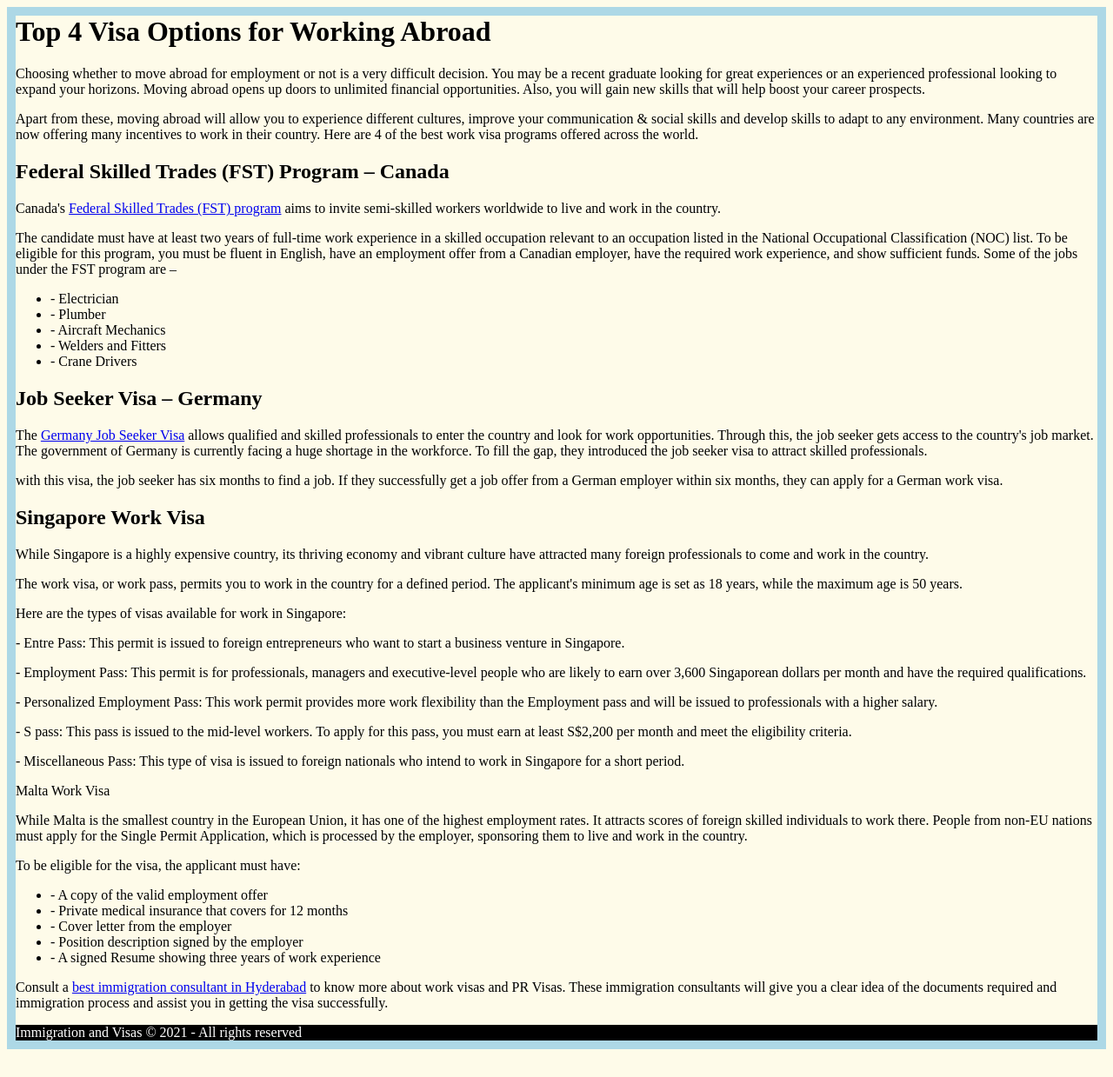
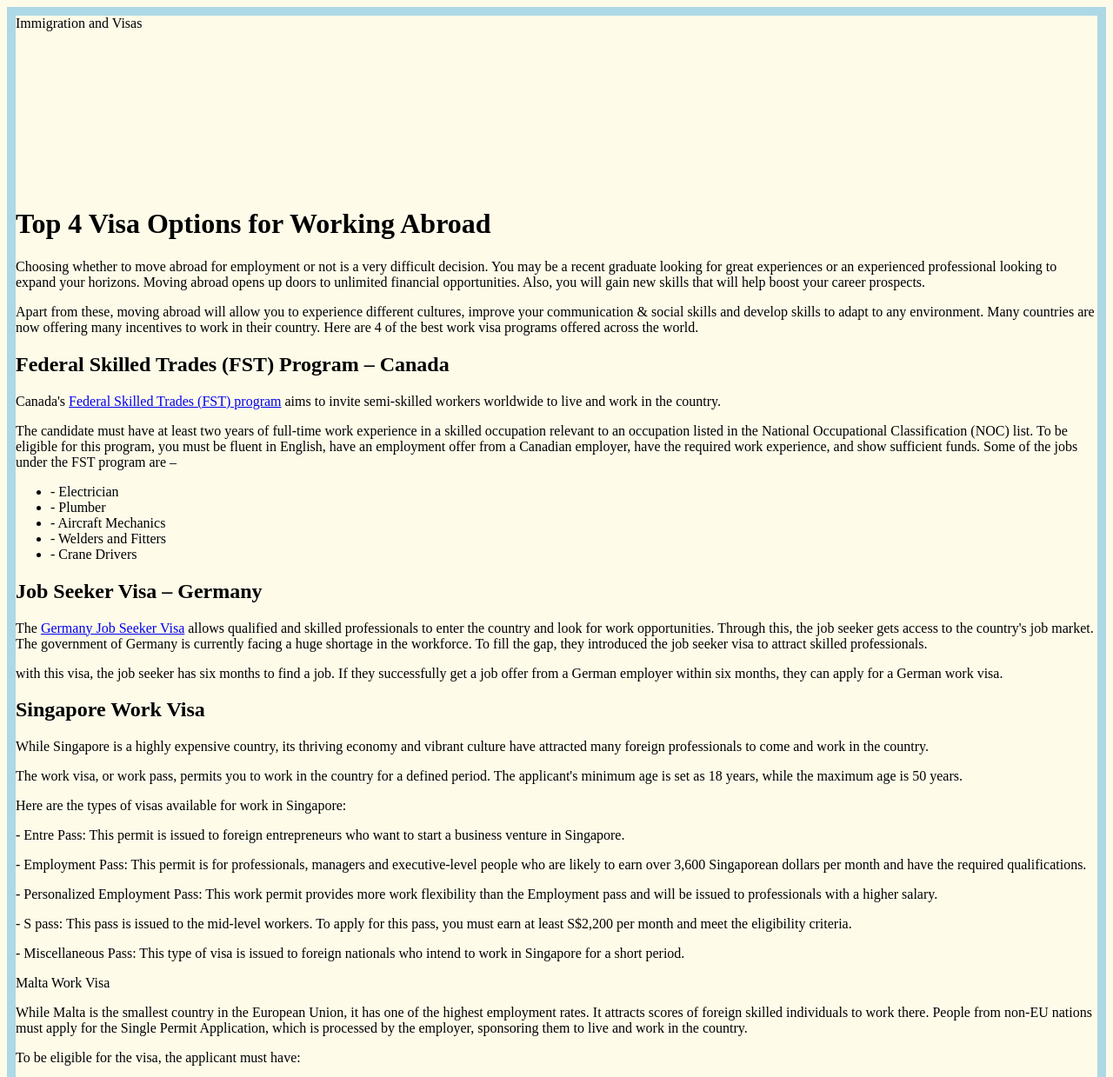
Before and after one commit to panditgs/careeroverseas, a plain HTML site: page index.html in a window 1280 px wide. Shown: the top 1239 px of the page at 87% size. Before the commit the page ends 1215 px from the top, so only its background shows below. Drawn offline with Linux system fonts and the light colour scheme.

Commit message:
Update index.html

```diff
--- a/index.html
+++ b/index.html
@@ -16,11 +16,15 @@ margin: 10px yellow;
 
 height:200px;
 width:auto;
+font:30px sans-serif bold;
 }
 
 footer {
+  width:auto;
+  height:200px;
 background-color:#000000;
 color:#ffffff;
+  text-align:center;
 }
 
 </style>
@@ -29,6 +33,8 @@ color:#ffffff;
   </head>
 
   <body>
+
+    <div class="menu"> Immigration and Visas </div>
 
 <h1> Top 4 Visa Options for Working Abroad </h1>
 
```
